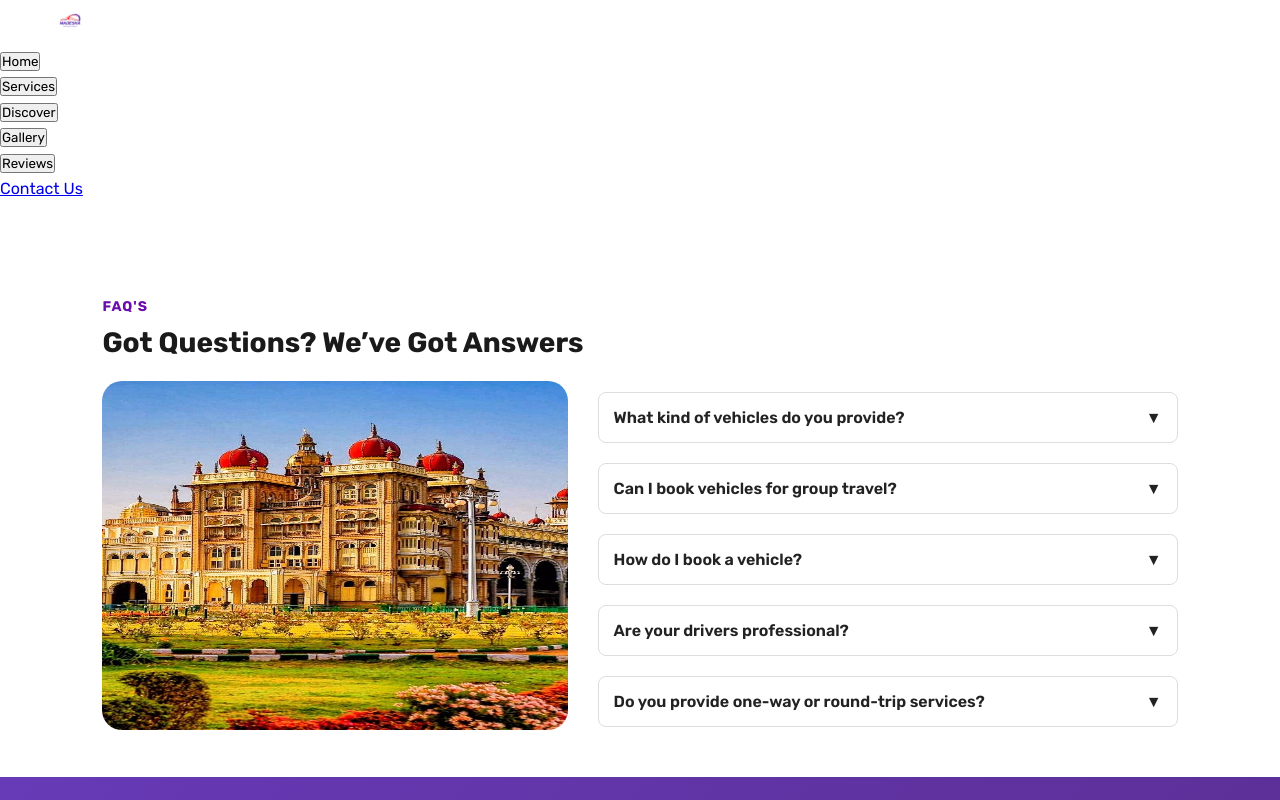
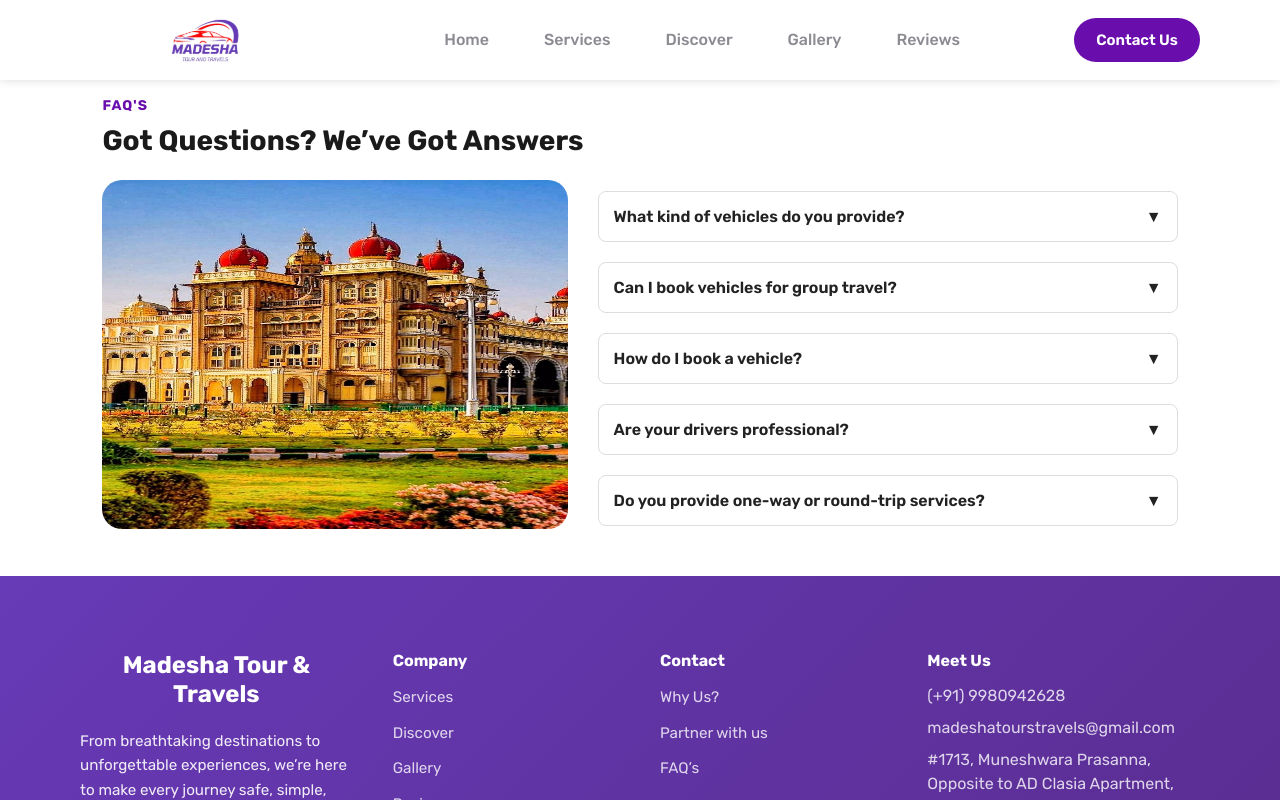
Before and after one commit to IT-Alliance-Tech/MadeshaTravels-React, a React (Vite) app: page /faq in a window 1280 px wide. Shown: the top 800 px of the page. Built offline with nearby package versions, Linux system fonts and the light colour scheme.

Commit message:
Updated header.module.css

```diff
--- a/src/styles/header.module.css
+++ b/src/styles/header.module.css
@@ -1,4 +1,4 @@
-/* ================= HEADER ================= /
+/* ================= HEADER ================= */
 .header {
   display: flex;
   justify-content: space-between;
@@ -13,18 +13,34 @@
   z-index: 1000;
   height: 80px;
 }
-/ LOGO /
+
+/* LOGO */
 .logo {
   display: flex;
   align-items: center;
   gap: 10px;
 }
+
 .logo img {
   height: 130px;
   width: 250px;
   object-fit: contain;
 }
-/ NAVIGATION /
+
+.logo button {
+  background: none;
+  border: none;
+  cursor: pointer;
+  outline: none;
+  padding: 0;
+}
+
+.logo button:focus,
+.logo button:active {
+  outline: none;
+}
+
+/* NAVIGATION */
 .nav ul {
   display: flex;
   gap: 55px;
@@ -32,6 +48,7 @@
   margin: 0;
   padding: 0;
 }
+
 .nav ul li a,
 .nav ul li .nav-btn {
   text-decoration: none;
@@ -44,22 +61,34 @@
   border: none;
   font-family: inherit;
 }
+
 .nav ul li a:hover,
 .nav ul li a:focus,
 .nav ul li .nav-btn:hover,
 .nav ul li .nav-btn:focus {
-  color:
-#6a0dad;
+  color: #6a0dad;
   font-weight: 600;
 }
-/ CONTACT BUTTON /
+
+.nav ul li .nav-btn:focus,
+.nav ul li .nav-btn:active {
+  outline: none;
+}
+
+.nav ul li .nav-btn:focus-visible {
+  outline: 2px solid #6a0dad;
+  outline-offset: 2px;
+  border-radius: 4px;
+}
+
+/* CONTACT BUTTON */
 .contact-button {
   display: flex;
   align-items: center;
 }
+
 .contact-btn {
-  background:
-#6a0dad;
+  background: #6a0dad;
   color: #fff;
   font-weight: 600;
   padding: 10px 22px;
@@ -68,12 +97,26 @@
   border: none;
   cursor: pointer;
   transition: 0.3s ease;
+  text-decoration: none;
+  display: inline-block;
 }
+
 .contact-btn:hover {
-  background:
-#520c9c;
+  background: #520c9c;
 }
-/ ---------------- RESPONSIVE ---------------- */
+
+.contact-btn:focus,
+.contact-btn:active {
+  outline: none;
+}
+
+.contact-btn:focus-visible {
+  outline: 2px solid #6a0dad;
+  outline-offset: 2px;
+  border-radius: 4px;
+}
+
+/* ---------------- RESPONSIVE ---------------- */
 @media (max-width: 1100px) {
   .nav ul {
     gap: 35px;
@@ -83,6 +126,7 @@
     height: auto;
   }
 }
+
 @media (max-width: 1024px) {
   .header {
     padding: 15px 40px;
@@ -95,6 +139,7 @@
     width: auto;
   }
 }
+
 @media (max-width: 820px) {
   .nav ul {
     gap: 18px;
@@ -104,6 +149,7 @@
     height: auto;
   }
 }
+
 @media (max-width: 768px) {
   .header {
     padding: 12px 20px;
@@ -122,6 +168,7 @@
     border-radius: 40px;
   }
 }
+
 @media (max-width: 480px) {
   .header {
     padding: 10px 15px;
@@ -137,27 +184,3 @@
     border-radius: 35px;
   }
 }
-/* Remove focus outline on buttons and links */
-.nav ul li .nav-btn:focus,
-.nav ul li .nav-btn:active {
-  outline: none;
-}
-
-.logo button:focus,
-.logo button:active {
-  outline: none;
-}
-
-.contact-btn:focus,
-.contact-btn:active {
-  outline: none;
-}
-
-/* Optional: Add custom focus style for accessibility (keyboard users) */
-.nav ul li .nav-btn:focus-visible,
-.logo button:focus-visible,
-.contact-btn:focus-visible {
-  outline: 2px solid #6a0dad;
-  outline-offset: 2px;
-  border-radius: 4px;
-}
```
